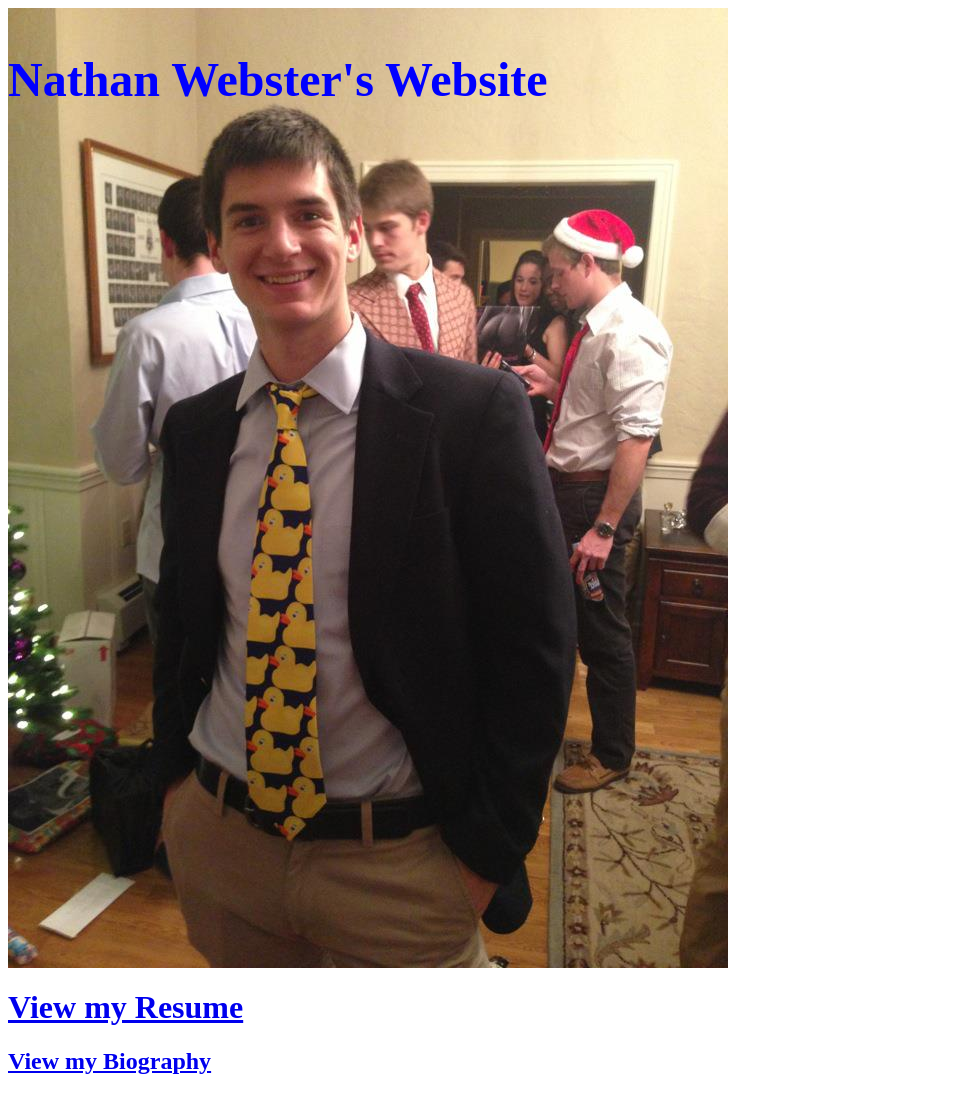
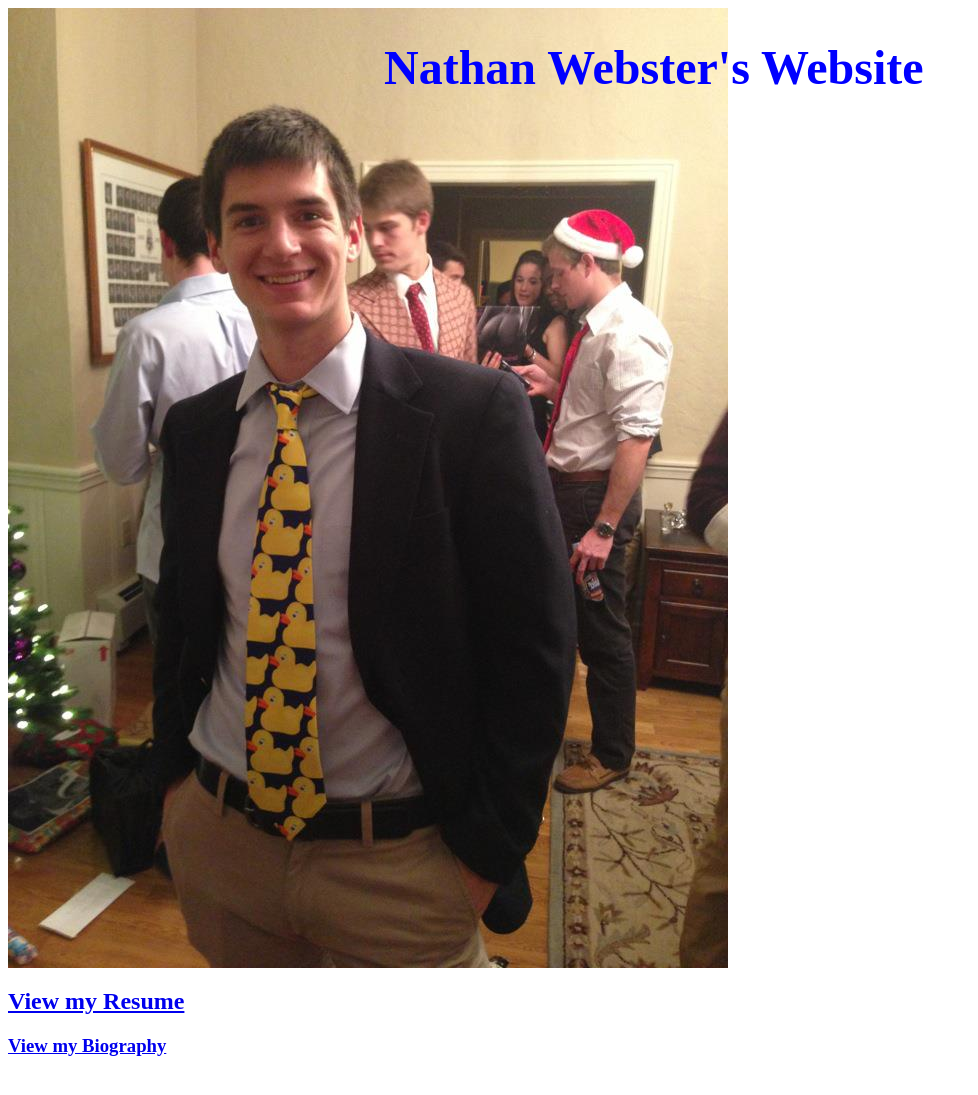
Before and after one commit to nwebster/nwebster.github.com, a plain HTML site: page index.html in a window 1280 px wide. Shown: the whole page, without its empty margins (0-978 px from the left). Drawn offline with Linux system fonts and the light colour scheme.

```diff
--- a/index.css
+++ b/index.css
@@ -4,6 +4,5 @@ color: blue;
 font-size: 48px;
 position: absolute;
 display: block;
-top: 20px;
-text-align: center
+left: 30%;
 }
--- a/index.html
+++ b/index.html
@@ -12,8 +12,8 @@ Nathan Webster's Website
 
 <body>
 <h1 id="website_header"> Nathan Webster's Website </h1>
-<image src="Nate.jpg" alt="Nate">
-<h1><a href="resume.html"> View my Resume </a></h1>
-<h2><a href="bio.html"> View my Biography </a></h2>
+<image  src="Nate.jpg" alt="Nate">
+<h2><a href="resume.html"> View my Resume </a></h2>
+<h3><a href="bio.html"> View my Biography </a></h3>
 </body>
 </html>
```
